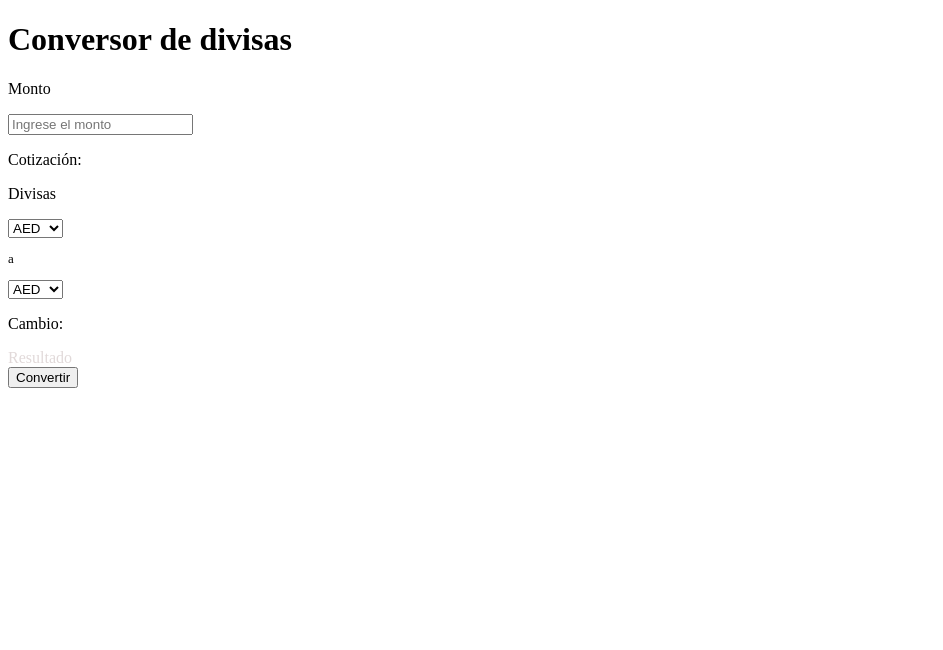
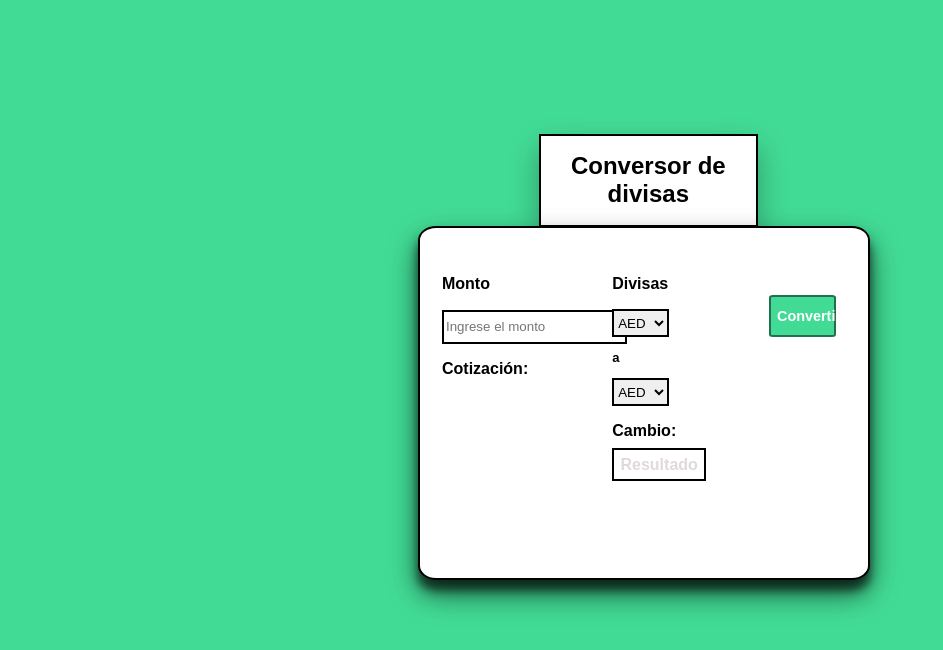
Before and after one commit to DavReec/Conversor, a plain HTML site: page index.html in a window 1280 px wide. Shown: the whole page, without its empty margins (0-943 px from the left). Drawn offline with Linux system fonts and the light colour scheme; a web font is replaced by a local one.

Commit message:
Update 1.5 style.css

```diff
--- a/style.css
+++ b/style.css
@@ -1,71 +1,102 @@
-@import url('https://fonts.googleapis.com/css2?family=Roboto:wght@400;500&display=swap');
+@import url('https://fonts.googleapis.com/css2?family=Inclusive+Sans:ital@0;1&family=Kanit:ital,wght@0,500;0,600;1,500&family=Open+Sans&family=Roboto:ital,wght@1,100&family=Work+Sans:ital,wght@0,400;0,500;1,400;1,500&display=swap');
 
-main{
+body{
+    font-family: 'Inclusive Sans', sans-serif;
+    font-weight: bold;
+    background-color: #42DB95;
     display: flex;
-    flex-direction: column;
-    justify-content: center;
-    align-items: center;
-    height: 100vh;
-   background-image: url(../img/active-investing.jpg);
-}
-.cal-hist-content{
-
-    padding: 2em;
-    border-radius: 2em;
-    background-color: #3bc4f1ed;
-    box-shadow: 0 0 10px 15px #06004074;
-    -webkit-border-radius: 2em;
-    -moz-border-radius: 2em;
-    -ms-border-radius: 2em;
-    -o-border-radius: 2em;
 }
 
-#calculator{
+#cabecera{
+    margin-top: 10%;
+    margin-left: 42%;
+    background-color: #fff;
+    width: 17%;
+    height: 20%;
+    text-align: center;
+    box-shadow: 0 14px 28px rgba(0,0,0,0.3);
+    border: 2px solid black;
+    font-size: 1.5vh;
+}
+#contenedor{
+    position: absolute;
     display: flex;
-    font-family: 'Roboto', sans-serif;
+    margin-top: 17%;
+    margin-left: 32%;
+    border-radius: 4%;
+    width: 35%;
+    height: 350px;
+    background-color: #fff;
+    box-shadow: 0 14px 28px rgba(0,0,0,0.6), 0 10px 10px rgba(0,0,0,0.6);
+    border: 2px solid black;
+}
+#monto-factor{
+    margin-top: 5%;
+    margin-left: 5%;
+    margin-right: 0;
+    width: 28%;
+    height: 80%;
+    display: flexbox;
+    align-items: center;
+}
+#textoMonto{
+    margin-top: 20%;
+}
+#monto{
+    margin-top: 0.5%;
 }
 
-.label-style{
-    display: flex;
-    flex-direction: column;
-    margin-right: 1em;
+#factor{
+    margin-top: 0.5%;
 }
 
-.input{
-    width: 16em;
-    height: 1em;
-    padding: 0.5em;
-    box-shadow: 0 0 1px 1px #d7d7d7c9;
-    box-sizing: content-box;
-    border-radius: 0.4em;
-    -webkit-border-radius: 0.4em;
-    -moz-border-radius: 0.4em;
-    -ms-border-radius: 0.4em;
-    -o-border-radius: 0.4em;
-    background-color: white;
+#monedas-cambio{
+    margin-top: 5%;
+    width: 35%;
+    height: 80%;
+    padding-left: 10%;
 }
 
-#result-area{
-    font-family: 'Roboto', sans-serif;
-    font-weight: 500;
-    font-size: 1.3em;
+#textoMonedas{
+    margin-top: 16%;
 }
 
-#convert-button{
-    margin-top: 20px;
-    background-color: #00e317d8;
-    border-radius: 10px;
-    -webkit-border-radius: 10px;
-    -moz-border-radius: 10px;
-    -ms-border-radius: 10px;
-    -o-border-radius: 10px;
-    box-shadow: 0 0 4px 2px #03ff8ad0;
+#caja-boton{
+    margin-top: 4%;
+    width: 20%;
+    height: 80%;
 }
 
-#convert-button:active {
-    box-shadow: 0px 0px 13px 3px #008d4bcc;
+#btnConvertir:hover{
+    background-color: #47eaa0;
+    transform: scale(1.03);
 }
 
-select {
-    cursor: pointer;
-  }
+#btnConvertir{
+    width: 75%;
+    height: 15%;
+    margin-top: 55%;
+    font-weight: bold;
+    color: #fff;
+    background-color: #42DB95;
+    border: 2px solid #236e4c;
+    border-radius: 6%;
+    font-size: 90%;
+}
+
+#btnConvertir:active{
+    background-color: #319a6b;
+    transform: scale(0.95);
+
+}
+
+.inp{
+    height: 10%;
+    border: 2px solid black;
+}
+
+#conversion{
+    width: 500px;
+    height: 500px;
+    padding: 4%;
+}
```
